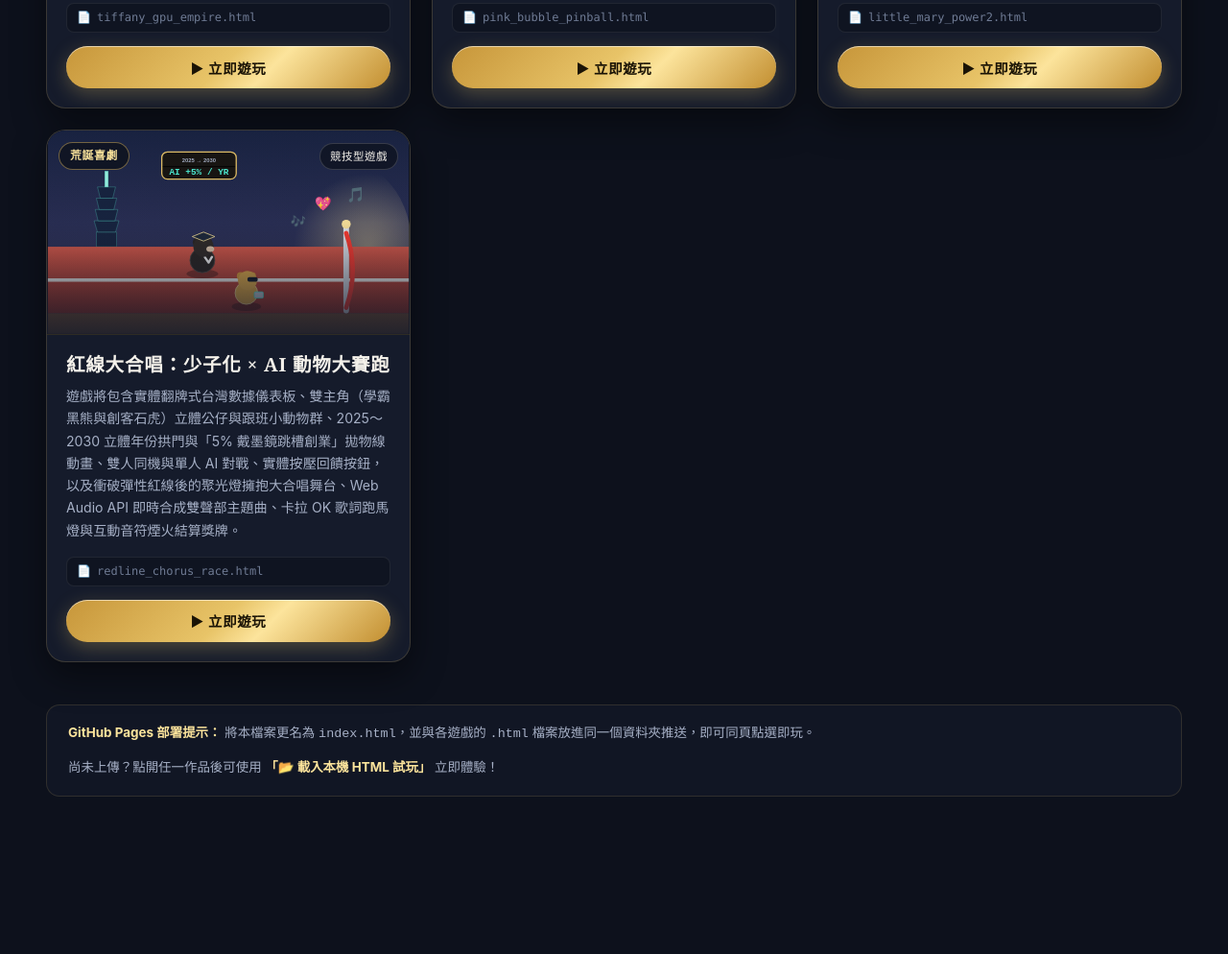
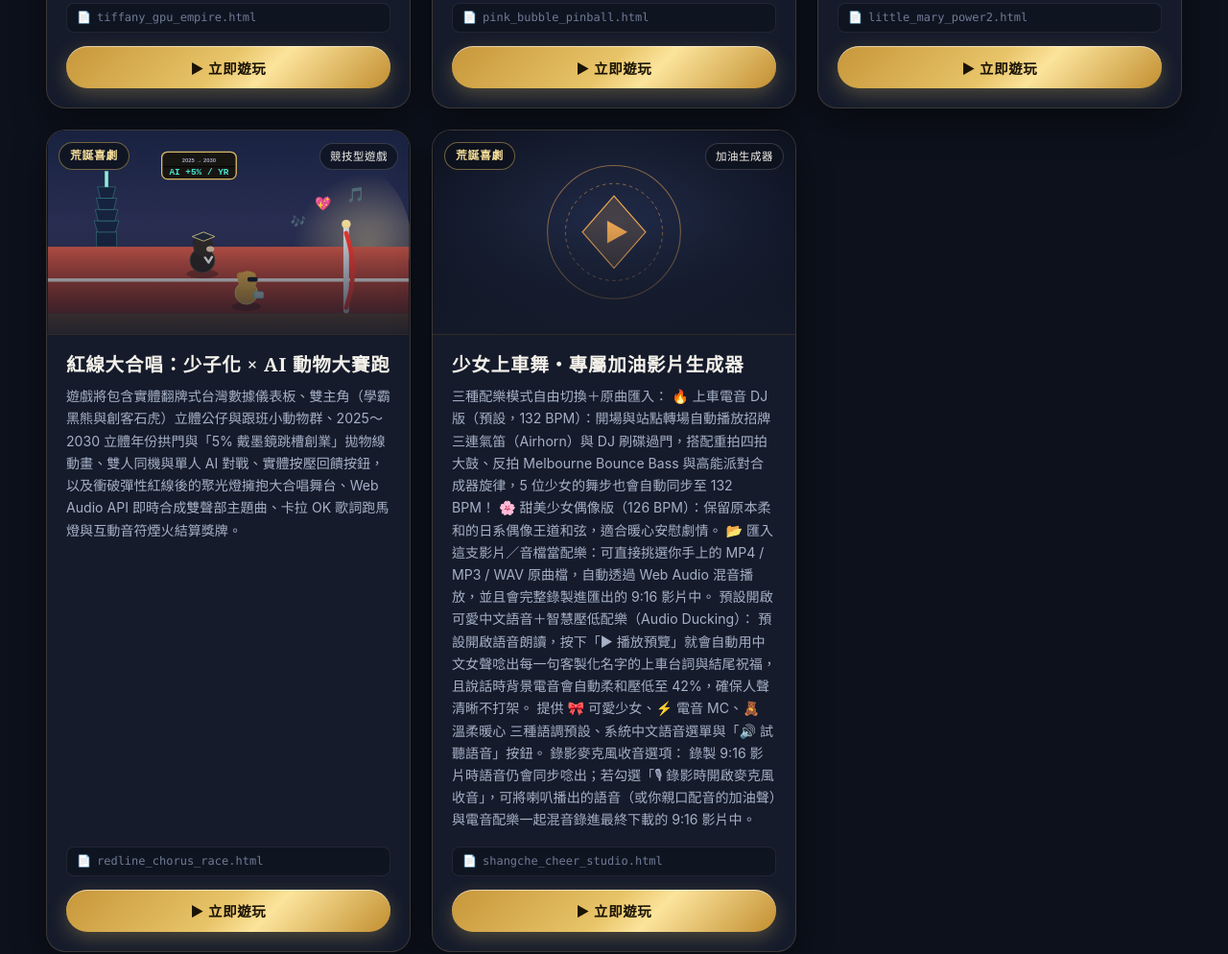
Before and after one commit to 2020data/game_arcade_hub, a plain HTML site: page index.html in a window 1280 px wide. Shown: the part 1756-2750 px from the top of the page at 96% size. Before the commit the page ends 2650 px from the top, so only its background shows below. Drawn offline with Linux system fonts and the light colour scheme.

Commit message:
Update index.html

```diff
--- a/index.html
+++ b/index.html
@@ -1009,94 +1009,103 @@
          ======================================================================== */
       const DEFAULT_GAMES = [
   {
-          id: "invoice-king",
-          title: "銷單王者歸來",
-          category: "藝術冒險",
-          subTag: "鎏金浮世繪",
-          path: "invoice_king_returns.html",
-          desc: "三關討伐魔王、蝸牛闖山林、女王核銷一吼，親手拔起金光「銷單王」神劍並下載專屬照片姓名證書。",
-          artKey: "invoice_king"
+    "id": "invoice-king",
+    "title": "銷單王者歸來",
+    "category": "藝術冒險",
+    "subTag": "鎏金浮世繪",
+    "path": "invoice_king_returns.html",
+    "desc": "三關討伐魔王、蝸牛闖山林、女王核銷一吼，親手拔起金光「銷單王」神劍並下載專屬照片姓名證書。",
+    "artKey": "invoice_king"
   },
   {
-          id: "luminance-ch1",
-          title: "《空明・見性》",
-          category: "禪意靜心",
-          subTag: "水墨冥想",
-          path: "luminance_chapter1.html",
-          desc: "如來",
-          artKey: "zen_ch1"
+    "id": "luminance-ch1",
+    "title": "《空明・見性》",
+    "category": "禪意靜心",
+    "subTag": "水墨冥想",
+    "path": "luminance_chapter1.html",
+    "desc": "如來",
+    "artKey": "zen_ch1"
   },
   {
-          id: "chair-moon",
-          title: "無椅的沉默：宇宙級嘴硬遠征",
-          category: "荒誕喜劇",
-          subTag: "四關小遊戲",
-          path: "chair_moon_adventure.html",
-          desc: "從辦公桌沒椅子、路人老虎演講、和平鴿投椅入海，到月球開直播照亮太陽獲得「靈芝草一隻」與結業證書。",
-          artKey: "chair_moon"
+    "id": "chair-moon",
+    "title": "無椅的沉默：宇宙級嘴硬遠征",
+    "category": "荒誕喜劇",
+    "subTag": "四關小遊戲",
+    "path": "chair_moon_adventure.html",
+    "desc": "從辦公桌沒椅子、路人老虎演講、和平鴿投椅入海，到月球開直播照亮太陽獲得「靈芝草一隻」與結業證書。",
+    "artKey": "chair_moon"
   },
   {
-          id: "daily-five",
-          title: "每日五題成長小徑",
-          category: "成長練習",
-          subTag: "40 天打卡",
-          path: "daily_five_growth.html",
-          desc: "40 天由淺入深每日五題練習、錯題統計儀表板，支援跨裝置登入與 Google 試算表紀錄。",
-          artKey: "daily_five"
+    "id": "daily-five",
+    "title": "每日五題成長小徑",
+    "category": "成長練習",
+    "subTag": "40 天打卡",
+    "path": "daily_five_growth.html",
+    "desc": "40 天由淺入深每日五題練習、錯題統計儀表板，支援跨裝置登入與 Google 試算表紀錄。",
+    "artKey": "daily_five"
   },
   {
-          id: "custom-1795403620313",
-          title: "山景教室：刷新三觀大作戰",
-          category: "藝術冒險",
-          subTag: "互動新作",
-          path: "mountain_classroom_game.html",
-          desc: "三段式晴空山景落地窗、精緻手寫粉筆綠黑板、12 課桌椅自由換位與 NPC 助攻系統、三關進階搗蛋猴子（含吃香蕉誘餌、全班齊射 Fever 與第三關分身大亂鬥）",
-          artKey: "mountain_classroom"
+    "id": "custom-1795403620313",
+    "title": "山景教室：刷新三觀大作戰",
+    "category": "藝術冒險",
+    "subTag": "互動新作",
+    "path": "mountain_classroom_game.html",
+    "desc": "三段式晴空山景落地窗、精緻手寫粉筆綠黑板、12 課桌椅自由換位與 NPC 助攻系統、三關進階搗蛋猴子（含吃香蕉誘餌、全班齊射 Fever 與第三關分身大亂鬥）",
+    "artKey": "mountain_classroom"
   },
   {
-          id: "custom-1795424546777",
-          title: "蔚藍名流・美國夢豪華遠征",
-          category: "藝術冒險",
-          subTag: "互動新作",
-          path: "azure_american_dream.html",
-          desc: "US$100,000 揪團集資與高級禮儀樂團祝賀演出、加州舉重競技場對決洋妞 Jessica、五大美國名企粉絲見面會集花束",
-          artKey: "azure_american_dream"
+    "id": "custom-1795424546777",
+    "title": "蔚藍名流・美國夢豪華遠征",
+    "category": "藝術冒險",
+    "subTag": "互動新作",
+    "path": "azure_american_dream.html",
+    "desc": "US$100,000 揪團集資與高級禮儀樂團祝賀演出、加州舉重競技場對決洋妞 Jessica、五大美國名企粉絲見面會集花束",
+    "artKey": "azure_american_dream"
   },
   {
-          id: "custom-1795424679657",
-          title: "翡翠算力帝國：顯卡、獸吼與高訂洞洞",
-          category: "荒誕喜劇",
-          subTag: "AI世界",
-          path: "tiffany_gpu_empire.html",
-          desc: "全球出貨與豺狼虎豹批鬥」、「會發出怒吼與蟲鳴鳥叫的軟體之王」以及「戳破顯卡追求高訂質感而華麗下台」三大關卡；每過一關皆會觸發 ±20%～30% 的即時隨機盤勢震盪（起始 50,000 點），並於通關後繪製完整股市走勢圖，支援上傳個人照片與切換幽默標語，即時合成 1080×1520 高畫質 PNG 榮譽證書。",
-          artKey: "tiffany_gpu_empire"
+    "id": "custom-1795424679657",
+    "title": "翡翠算力帝國：顯卡、獸吼與高訂洞洞",
+    "category": "荒誕喜劇",
+    "subTag": "AI世界",
+    "path": "tiffany_gpu_empire.html",
+    "desc": "全球出貨與豺狼虎豹批鬥」、「會發出怒吼與蟲鳴鳥叫的軟體之王」以及「戳破顯卡追求高訂質感而華麗下台」三大關卡；每過一關皆會觸發 ±20%～30% 的即時隨機盤勢震盪（起始 50,000 點），並於通關後繪製完整股市走勢圖，支援上傳個人照片與切換幽默標語，即時合成 1080×1520 高畫質 PNG 榮譽證書。",
+    "artKey": "tiffany_gpu_empire"
   },
   {
-          id: "custom-1795424787013",
-          title: "粉紅泡泡沙龍：氣質彈珠台",
-          category: "成長練習",
-          subTag: "古典遊戲",
-          path: "pink_bubble_pinball.html",
-          desc: "以柔和珍珠粉白、乾燥玫瑰粉與香檳玫瑰金營造法式沙龍高級質感，完整還原 15 排經典台灣彈珠台的發射軌道、頂部排數禮讚銘牌、交錯玫瑰金珍珠釘陣與第 1／15 排加贈彈珠機制；每點亮一排皆會綻放即時讚美泡泡，結算時依點亮排數獻上專屬氣質稱號與暖心金句，並即時合成內含個人照片、15 排成果點陣圖與玫瑰金火漆印章的 1080×1520 高訂榮譽證書供一鍵下載與手機長按保存。",
-          artKey: "pink_bubble_pinball"
+    "id": "custom-1795424787013",
+    "title": "粉紅泡泡沙龍：氣質彈珠台",
+    "category": "成長練習",
+    "subTag": "古典遊戲",
+    "path": "pink_bubble_pinball.html",
+    "desc": "以柔和珍珠粉白、乾燥玫瑰粉與香檳玫瑰金營造法式沙龍高級質感，完整還原 15 排經典台灣彈珠台的發射軌道、頂部排數禮讚銘牌、交錯玫瑰金珍珠釘陣與第 1／15 排加贈彈珠機制；每點亮一排皆會綻放即時讚美泡泡，結算時依點亮排數獻上專屬氣質稱號與暖心金句，並即時合成內含個人照片、15 排成果點陣圖與玫瑰金火漆印章的 1080×1520 高訂榮譽證書供一鍵下載與手機長按保存。",
+    "artKey": "pink_bubble_pinball"
   },
   {
-          id: "custom-1795424839957",
-          title: "幸運小瑪莉：2的次方讚賞機",
-          category: "成長練習",
-          subTag: "古典遊戲",
-          path: "little_mary_power2.html",
-          desc: "皇家絲絨酒紅與香檳金 LED 燈框的經典 24 格小瑪莉機台，完整實作初始 100 元、1 單位以上自由投注、即時「2 的次方（2^n）」與「賺錢比例」雙重分類、歸零暖心鼓勵補給、超過 2,000 元自動止盈終止並綻放金色紙花，以及可客製化送出、複製文字與下載 1080×1350 高畫質 PNG 讚賞榮譽卡的完整體驗。",
-          artKey: "little_mary_power2"
+    "id": "custom-1795424839957",
+    "title": "幸運小瑪莉：2的次方讚賞機",
+    "category": "成長練習",
+    "subTag": "古典遊戲",
+    "path": "little_mary_power2.html",
+    "desc": "皇家絲絨酒紅與香檳金 LED 燈框的經典 24 格小瑪莉機台，完整實作初始 100 元、1 單位以上自由投注、即時「2 的次方（2^n）」與「賺錢比例」雙重分類、歸零暖心鼓勵補給、超過 2,000 元自動止盈終止並綻放金色紙花，以及可客製化送出、複製文字與下載 1080×1350 高畫質 PNG 讚賞榮譽卡的完整體驗。",
+    "artKey": "little_mary_power2"
   },
   {
-          id: "custom-1795434270604",
-          title: "紅線大合唱：少子化 × AI 動物大賽跑",
-          category: "荒誕喜劇",
-          subTag: "競技型遊戲",
-          path: "redline_chorus_race.html",
-          desc: "遊戲將包含實體翻牌式台灣數據儀表板、雙主角（學霸黑熊與創客石虎）立體公仔與跟班小動物群、2025～2030 立體年份拱門與「5% 戴墨鏡跳槽創業」拋物線動畫、雙人同機與單人 AI 對戰、實體按壓回饋按鈕，以及衝破彈性紅線後的聚光燈擁抱大合唱舞台、Web Audio API 即時合成雙聲部主題曲、卡拉 OK 歌詞跑馬燈與互動音符煙火結算獎牌。",
-          artKey: "redline_chorus_race"
+    "id": "custom-1795434270604",
+    "title": "紅線大合唱：少子化 × AI 動物大賽跑",
+    "category": "荒誕喜劇",
+    "subTag": "競技型遊戲",
+    "path": "redline_chorus_race.html",
+    "desc": "遊戲將包含實體翻牌式台灣數據儀表板、雙主角（學霸黑熊與創客石虎）立體公仔與跟班小動物群、2025～2030 立體年份拱門與「5% 戴墨鏡跳槽創業」拋物線動畫、雙人同機與單人 AI 對戰、實體按壓回饋按鈕，以及衝破彈性紅線後的聚光燈擁抱大合唱舞台、Web Audio API 即時合成雙聲部主題曲、卡拉 OK 歌詞跑馬燈與互動音符煙火結算獎牌。",
+    "artKey": "redline_chorus_race"
+  },
+  {
+    "id": "custom-1795591262730",
+    "title": "少女上車舞・專屬加油影片生成器",
+    "category": "荒誕喜劇",
+    "subTag": "加油生成器",
+    "path": "shangche_cheer_studio.html",
+    "desc": "三種配樂模式自由切換＋原曲匯入：\n\n🔥 上車電音 DJ 版（預設，132 BPM）：開場與站點轉場自動播放招牌三連氣笛（Airhorn）與 DJ 刷碟過門，搭配重拍四拍大鼓、反拍 Melbourne Bounce Bass 與高能派對合成器旋律，5 位少女的舞步也會自動同步至 132 BPM！\n\n🌸 甜美少女偶像版（126 BPM）：保留原本柔和的日系偶像王道和弦，適合暖心安慰劇情。\n\n📂 匯入這支影片／音檔當配樂：可直接挑選你手上的 MP4 / MP3 / WAV 原曲檔，自動透過 Web Audio 混音播放，並且會完整錄製進匯出的 9:16 影片中。\n\n預設開啟可愛中文語音＋智慧壓低配樂（Audio Ducking）：\n\n預設開啟語音朗讀，按下「▶ 播放預覽」就會自動用中文女聲唸出每一句客製化名字的上車台詞與結尾祝福，且說話時背景電音會自動柔和壓低至 42%，確保人聲清晰不打架。\n\n提供 🎀 可愛少女、⚡ 電音 MC、🧸 溫柔暖心 三種語調預設、系統中文語音選單與「🔊 試聽語音」按鈕。\n\n錄影麥克風收音選項：\n\n錄製 9:16 影片時語音仍會同步唸出；若勾選「🎙 錄影時開啟麥克風收音」，可將喇叭播出的語音（或你親口配音的加油聲）與電音配樂一起混音錄進最終下載的 9:16 影片中。",
+    "artKey": "custom"
   }
 ];
 
```
Lines whose indentation alone changed are shown as unchanged.
